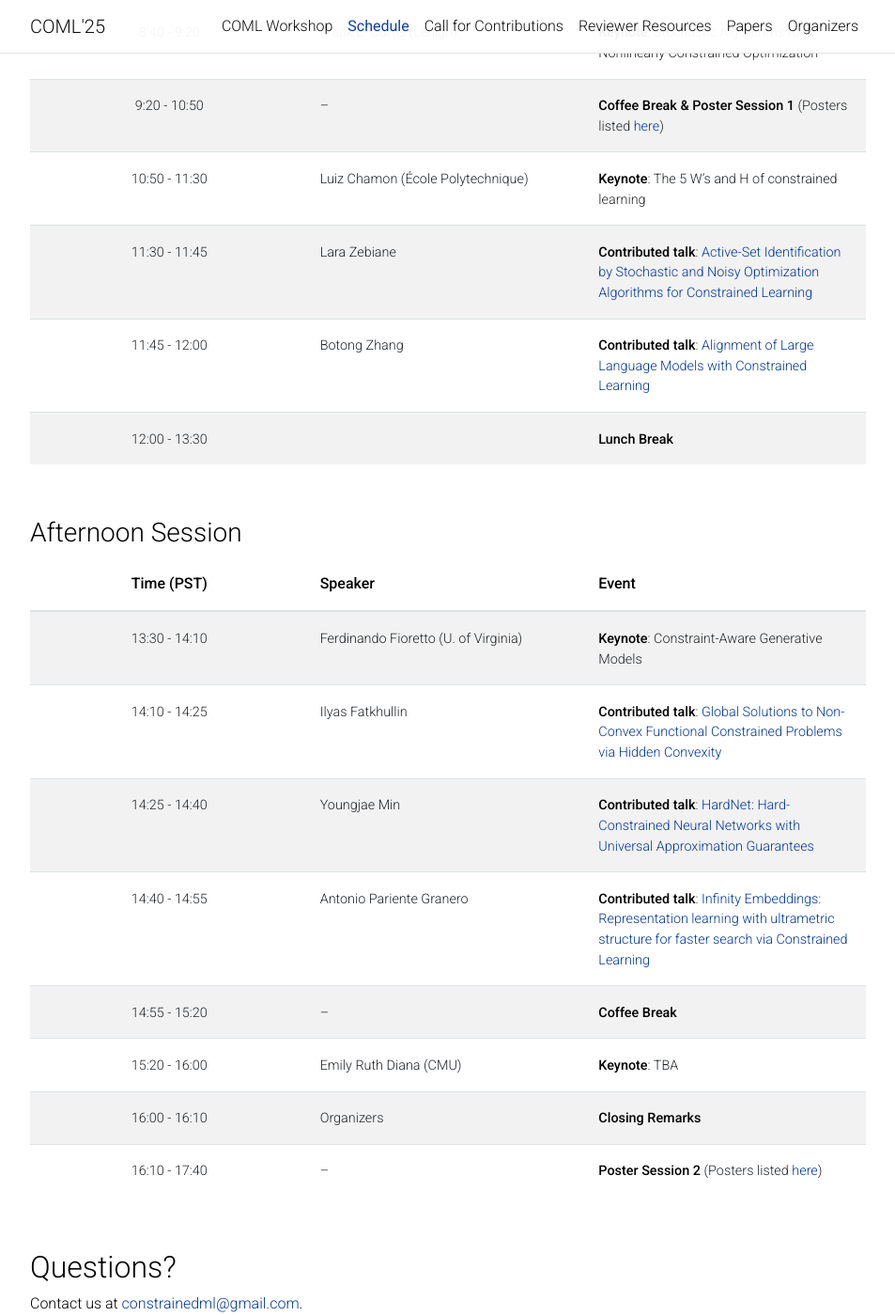
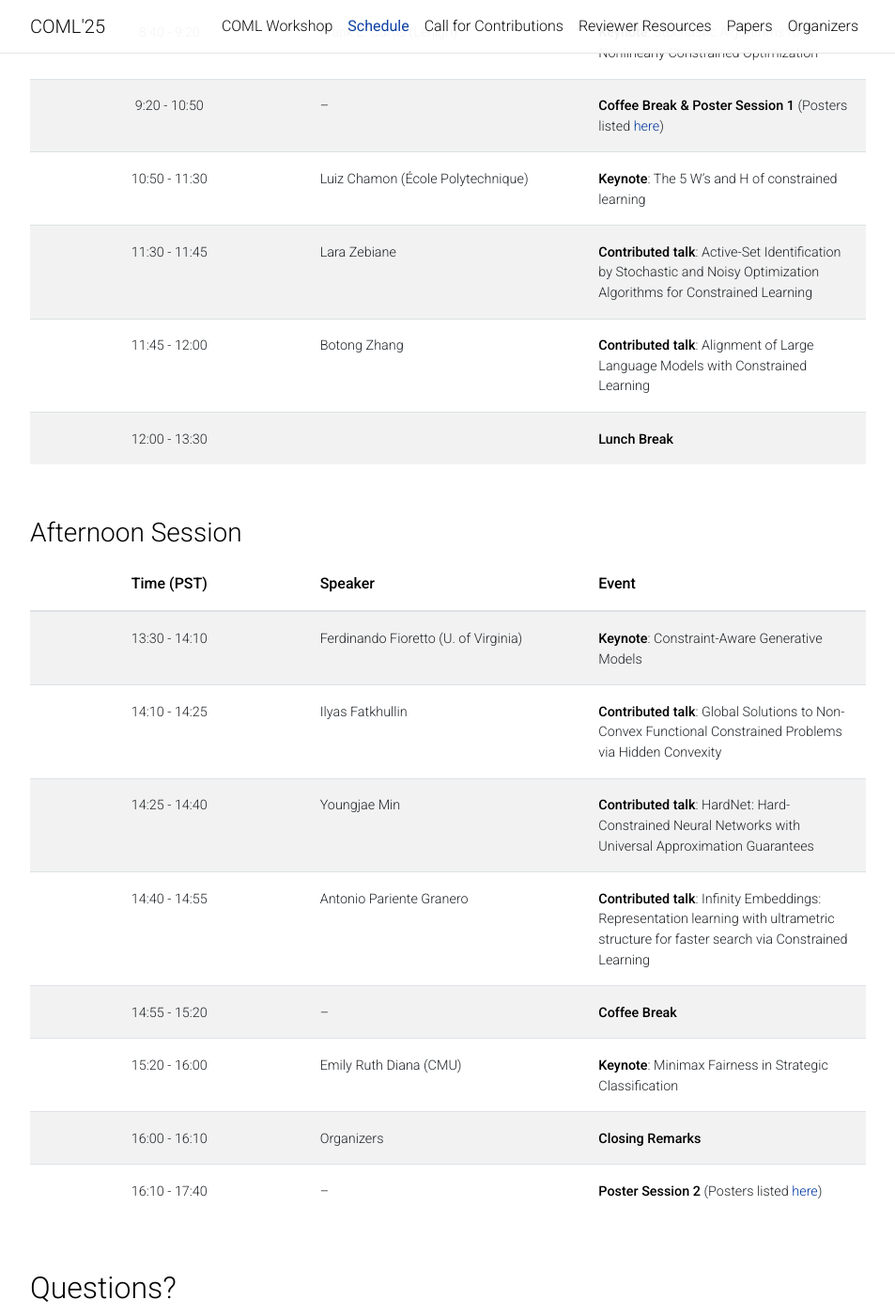
Before and after one commit to constrained-opt-ml/constrained-opt-ml.github.io, a Jekyll site: the page built from _pages/schedule.md, in a window 1280 px wide and 1400 px high, scrolled down 557 px. Shown: the whole window at 94% size, without its empty margins (163-1116 px from the left). Built offline with Jekyll 4.4.1, drawn with Linux system fonts in a browser that asks for light colours; comment, search, counter and statistics services are not loaded; a style sheet for code colours, icons or effects is not loaded.

Commit message:
Emily's talk

```diff
--- a/_pages/schedule.md
+++ b/_pages/schedule.md
@@ -23,8 +23,8 @@ The full schedule is also available on the [NeurIPS website](https://neurips.cc/
 |  8:40 - 9:20   | Frank E. Curtis (Lehigh)          | **Keynote**: Stochastic Algorithms for Nonlinearly Constrained Optimization                    |
 |  9:20 - 10:50  | --                                | **Coffee Break & Poster Session 1** (Posters listed [here](/papers/#poster-session-1)) |
 | 10:50 - 11:30  | Luiz Chamon (École Polytechnique) | **Keynote**: The 5 W's and H of constrained learning                    |
-| 11:30 - 11:45  | Lara Zebiane                      | **Contributed talk**: [Active-Set Identification by Stochastic and Noisy Optimization Algorithms for Constrained Learning](https://openreview.net/forum?id=vzfNQwwAqQ)           |
-| 11:45 - 12:00  | Botong Zhang                      | **Contributed talk**: [Alignment of Large Language Models with Constrained Learning](https://openreview.net/forum?id=4ZPPnIRjJQ)           |
+| 11:30 - 11:45  | Lara Zebiane                      | **Contributed talk**: Active-Set Identification by Stochastic and Noisy Optimization Algorithms for Constrained Learning           |
+| 11:45 - 12:00  | Botong Zhang                      | **Contributed talk**: Alignment of Large Language Models with Constrained Learning           |
 | 12:00 - 13:30  |                                   | **Lunch Break**                     |
 {: .table}
 {: .table-striped}
@@ -36,11 +36,11 @@ The full schedule is also available on the [NeurIPS website](https://neurips.cc/
 | **Time (PST)** | **Speaker**                          | **Event**                 |
 |:--------------:|--------------------------------------|---------------------------|
 | 13:30 - 14:10  | Ferdinando Fioretto (U. of Virginia) | **Keynote**: Constraint-Aware Generative Models          |
-| 14:10 - 14:25  | Ilyas Fatkhullin                     | **Contributed talk**: [Global Solutions to Non-Convex Functional Constrained Problems via Hidden Convexity](https://openreview.net/forum?id=m27KVpfbKi) |
-| 14:25 - 14:40  | Youngjae Min                         | **Contributed talk**: [HardNet: Hard-Constrained Neural Networks with Universal Approximation Guarantees](https://openreview.net/forum?id=HWZ6W7AiJL) |
-| 14:40 - 14:55  | Antonio Pariente Granero            | **Contributed talk**: [Infinity Embeddings: Representation learning with ultrametric structure for faster search via Constrained Learning](https://openreview.net/forum?id=HNAqDj7zTq) |
+| 14:10 - 14:25  | Ilyas Fatkhullin                     | **Contributed talk**: Global Solutions to Non-Convex Functional Constrained Problems via Hidden Convexity |
+| 14:25 - 14:40  | Youngjae Min                         | **Contributed talk**: HardNet: Hard-Constrained Neural Networks with Universal Approximation Guarantees |
+| 14:40 - 14:55  | Antonio Pariente Granero            | **Contributed talk**: Infinity Embeddings: Representation learning with ultrametric structure for faster search via Constrained Learning |
 | 14:55 - 15:20  | --                                   | **Coffee Break**          |
-| 15:20 - 16:00  | Emily Ruth Diana (CMU)               | **Keynote**: TBA          |
+| 15:20 - 16:00  | Emily Ruth Diana (CMU)               | **Keynote**: Minimax Fairness in Strategic Classification          |
 | 16:00 - 16:10  | Organizers                           | **Closing Remarks**       |
 | 16:10 - 17:40  | --                                   | **Poster Session 2** (Posters listed [here](/papers/#poster-session-2)) |
 {: .table}
```
Also changed, not shown: _layouts/workshop.html (+22 -2 lines).
